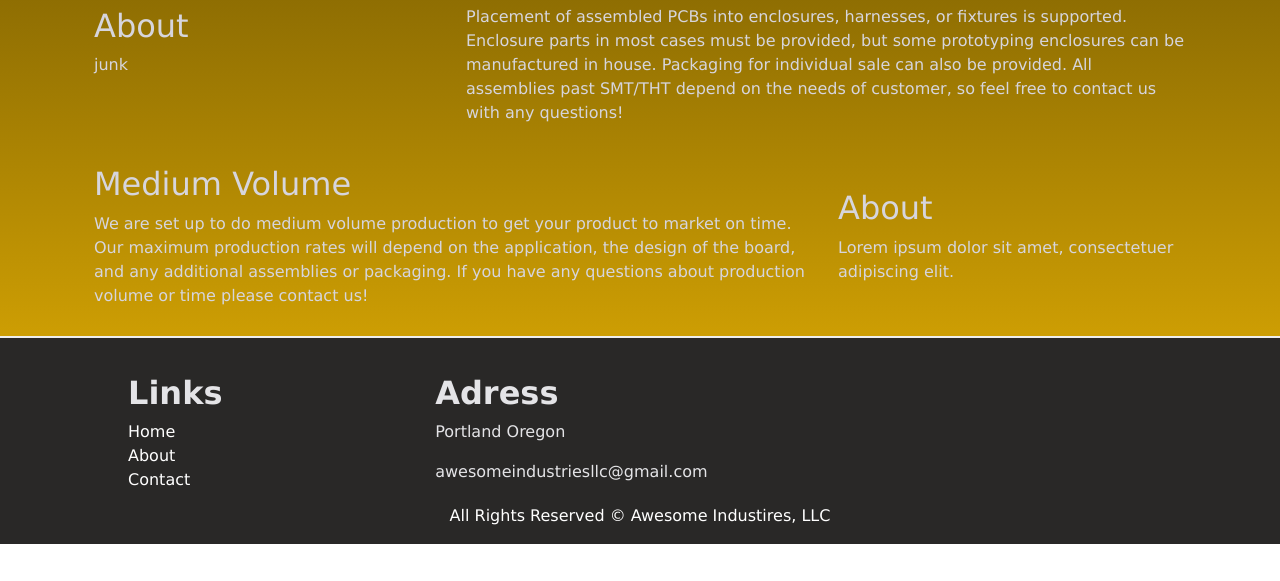
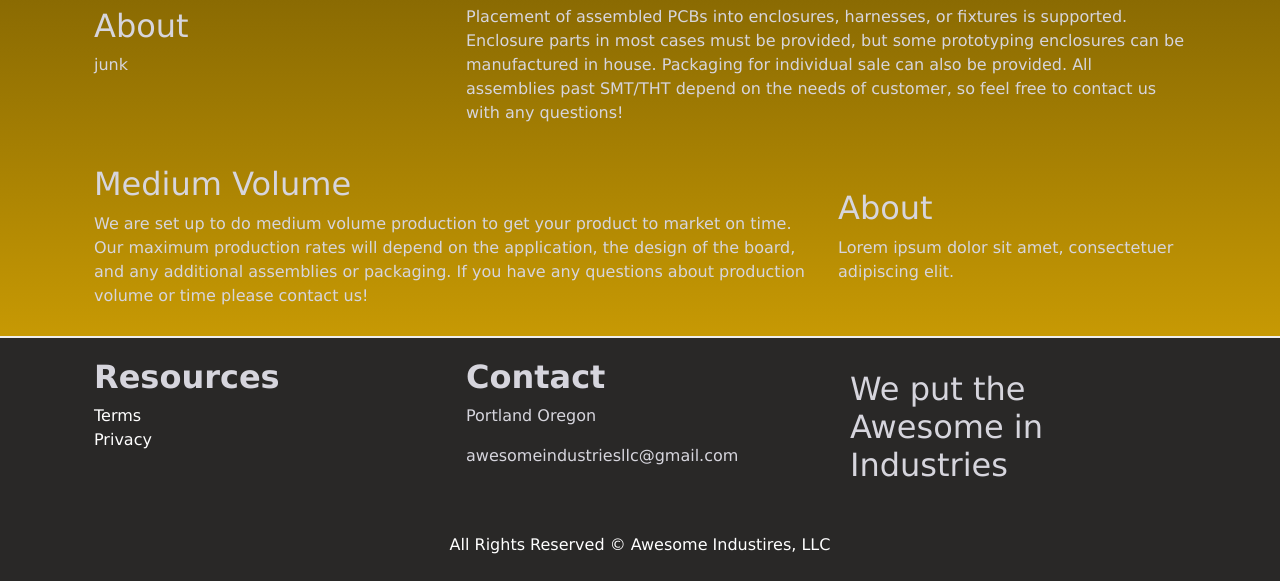
Before and after one commit to shonkap/shonkap.github.io, a plain HTML site: page index.html in a window 1280 px wide. Shown: the part 1109-1690 px from the top of the page. Before the commit the page ends 1653 px from the top, so only its background shows below. Drawn offline with nearby package versions, Linux system fonts and the light colour scheme.

Commit message:
did some house keeping

```diff
--- a/css.css
+++ b/css.css
@@ -215,13 +215,6 @@ small {
 }
 
 /* new containers*/
-.col-3{
-    display: table;
-    float:left;
-    width:30%;
-    text-align: left;
-    margin: 0;
-}
 .row{
     color: rgb(214, 213, 221);
     padding: 12px;
--- a/index.html
+++ b/index.html
@@ -115,7 +115,6 @@
 </div>
 
 
-</div>
 <!-- End Content -->
 
 <script>
@@ -131,30 +130,30 @@
 </body>
 
 <footer>
-    <div class="containo" style="margin-bottom:0px;padding-bottom:0px;">
-        <div class="containc">
-            <div class="col-3">
-                <h2><strong>Links</strong></h2>
+    <div class="container py-2">
+        <div class="row row-content ">
+            <div class="col-12 col-sm-4">
+                <h2><strong>Resources</strong></h2>
                 <ul class="style-none">
-                    <li><a href="#">Home</a></li>
-                    <li><a href="./About.html">About</a></li>
-                    <li><a href="./Contact.html">Contact</a></li>
+                    <li><a href="#">Terms</a></li>
+                    <li><a href="./About.html">Privacy</a></li>
                 </ul>
             </div>
-            <div class="col-3">
-                <h2><strong>Adress</strong></h2>
+            <div class="col-12 col-sm-4">
+                <h2><strong>Contact</strong></h2>
                 <p>Portland Oregon</p>
                 <p>awesomeindustriesllc@gmail.com</p>
             </div>
-            <div class="col-3">
+            <div class="col-3 col-sm-4">
                 <div class="row">
-
+                    <h2>We put the Awesome in Industries</h2>
                 </div>
             </div>
         </div>
-        <div class="containf">
-            <p>All Rights Reserved © Awesome Industires, LLC</p>
-        </div>
+    </div>
+
+    <div class="containf p-2">
+        <p>All Rights Reserved © Awesome Industires, LLC</p>
     </div>
 
 </footer>
```
Also changed, not shown: About.html (+14 -14 lines), Contact.html (+14 -14 lines).
